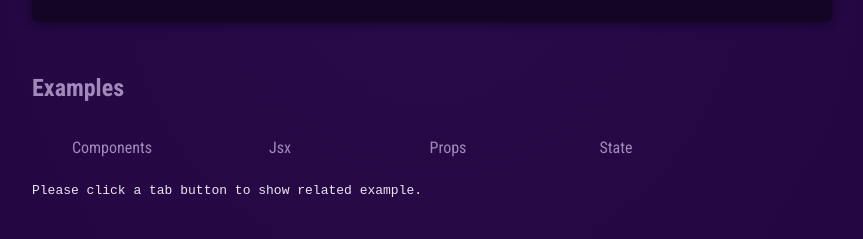
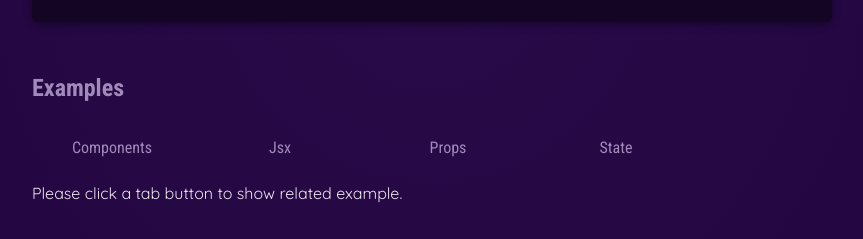
Before and after one commit to kelvinmacharia254/ReactJs-Essentials, a React (Vite) app: page / in a window 1280 px wide. Shown: the part 677-916 px from the top of the page, without its empty margins (208-1071 px from the left). Built offline with nearby package versions, Linux system fonts and the light colour scheme.

Commit message:
display title and description on with sample codes on the tab section

```diff
--- a/src/components/CoreConceptsExampleSection/CoreConceptsExampleSection.jsx
+++ b/src/components/CoreConceptsExampleSection/CoreConceptsExampleSection.jsx
@@ -4,12 +4,24 @@ import {EXAMPLES} from "../../data.js";
 
 export default function CoreConceptsExampleSection() {
 
-    const [content, setContent] = React.useState('Please click a tab button to show related example.');
+    const [content, setContent] = React.useState();
     function handleSelect(selectedButton){
-        let tabContent = EXAMPLES[selectedButton].code;
-        setContent(tabContent);
-        console.log(`${selectedButton} tab clicked`);
+        setContent(selectedButton);
     }
+
+    let tabContent = 'Please click a tab button to show related example.'
+    if(content){
+        tabContent =(
+            <div>
+                <h3>{EXAMPLES[content].title}</h3>
+                <p>{EXAMPLES[content].description}</p>
+                <pre>
+                    <code>{EXAMPLES[content].code}</code>
+                </pre>
+            </div>
+        )
+    }
+
 
     return (
         <section id="examples">
@@ -17,24 +29,26 @@ export default function CoreConceptsExampleSection() {
             <h2>Examples</h2>
             <menu>
                 <TabButtonListItem onSelect={() => {
-                    handleSelect('components')
-                }}>Components</TabButtonListItem>
+                    handleSelect('components')}}>
+                    Components
+                </TabButtonListItem>
                 <TabButtonListItem onSelect={() => {
                     handleSelect('jsx')
-                }}>Jsx</TabButtonListItem>
+                }}>
+                    Jsx
+                </TabButtonListItem>
                 <TabButtonListItem onSelect={() => {
                     handleSelect('props')
-                }}>Props</TabButtonListItem>
+                }}>
+                    Props
+                </TabButtonListItem>
                 <TabButtonListItem onSelect={() => {
                     handleSelect('state')
-                }}>State</TabButtonListItem>
+                }}>
+                    State
+                </TabButtonListItem>
             </menu>
-            <pre>
-                <code>
-                   {content}
-                </code>
-            </pre>
-
+            {tabContent}
         </section>
     )
 }
```
